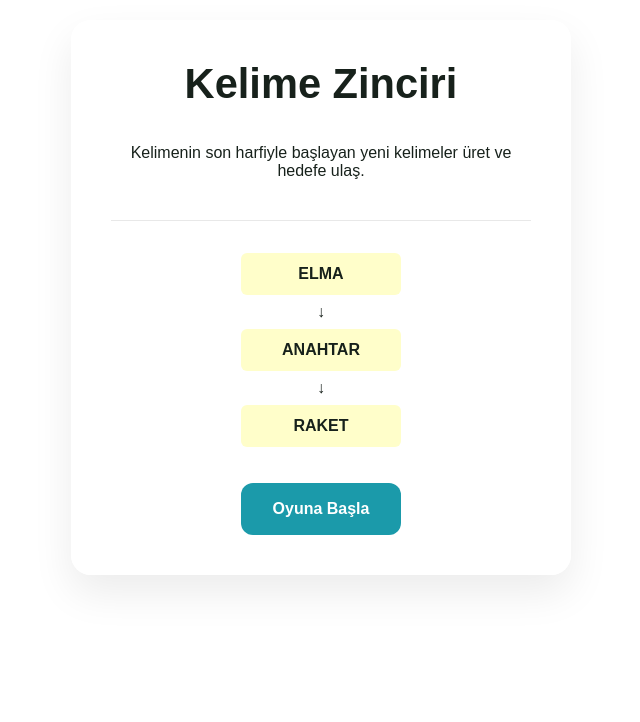
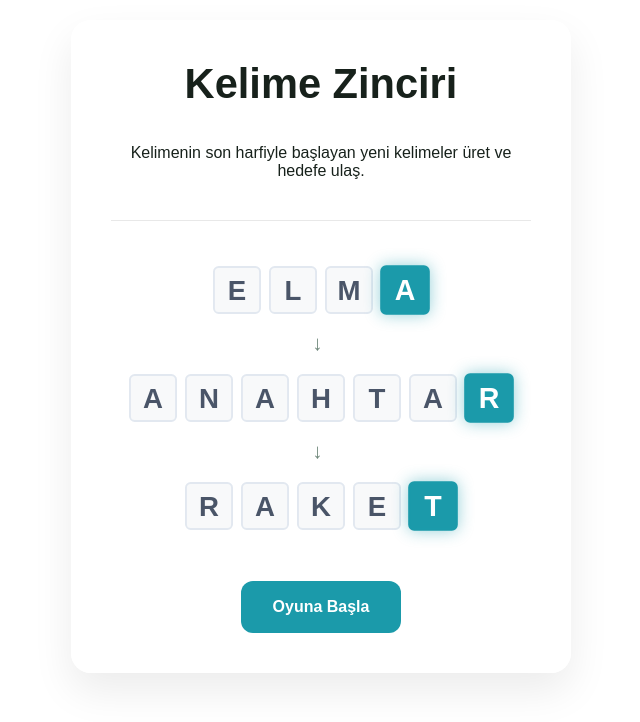
Before and after one commit to idemelisy/kelime-zinciri, a React (Vite) app in the folder web-game/: page / in a window 1280 px wide. Shown: the top 722 px of the page, without its empty margins (319-959 px from the left). Built offline with nearby package versions, Linux system fonts and the light colour scheme.

Commit message:
landing page fix

```diff
--- a/web-game/src/app/App.css
+++ b/web-game/src/app/App.css
@@ -240,7 +240,20 @@ button, input {
     color: var(--secondary);
     box-shadow: 0 0 12px rgba(27, 154, 170, 0.2);
 }
+/* Landing sayfasındaki öğretici zincir dizilimi */
+.tutorial-chain {
+    display: flex;
+    flex-direction: column;
+    align-items: center;
+    gap: 12px;
+    margin: 20px 0;
+    width: 100%;
+}
 
+/* Eski sarı arka planlı kutu tanımını geçersiz kılıyoruz veya siliyoruz */
+.tutorial-card {
+    display: none; /* Artık harf kutuları (tile) kullandığımız için buna gerek kalmadı */
+}
 /* ==========================================
    KELİME ZİNCİRİ ELEMENTLERİ
    ========================================== */
@@ -530,7 +543,7 @@ button, input {
 .tutorial-card {
     min-width: 160px;
     padding: 12px;
-    background: #fffeca;
+    background: #d3d6da;
     border-radius: 6px;
     font-weight: 700;
     text-align: center;
--- a/web-game/src/components/LandingPage.tsx
+++ b/web-game/src/components/LandingPage.tsx
@@ -5,49 +5,56 @@ type LandingPageProps = {
 export default function LandingPage({
     onStart,
 }: LandingPageProps) {
+
+    // Örnek kelimeleri harflerine ayırarak tile şeklinde basacak yardımcı fonksiyon
+    const renderTutorialWord = (word: string) => {
+        const chars = word.split('');
+        return (
+            <div className="wordle-row historical">
+                {chars.map((char, index) => {
+                    const isLastChar = index === chars.length - 1;
+                    return (
+                        <div
+                            key={index}
+                            className={`tile history-tile ${isLastChar ? 'chain-connector' : ''}`}
+                        >
+                            {char}
+                        </div>
+                    );
+                })}
+            </div>
+        );
+    };
+
     return (
         <div className="landing">
-
-            {/* <div className="landing-logo">
-                🔗
-            </div> */}
-
             <h1>Kelime Zinciri</h1>
 
             <p className="landing-subtitle">
                Kelimenin son harfiyle başlayan
-                yeni kelimeler üret ve hedefe ulaş.
+               yeni kelimeler üret ve hedefe ulaş.
             </p>
 
             <div className="landing-divider" />
 
-            {/* <h2>Nasıl Oynanır?</h2> */}
+            {/* 🎯 Yeni Tile Görünümlü Öğretici Alanı */}
+            <div className="tutorial-chain" style={{ gap: '12px', margin: '20px 0' }}>
 
-            <div className="tutorial-chain">
+                {renderTutorialWord("ELMA")}
 
-                <div className="tutorial-card">
-                    ELMA
+                <div className="chain-arrow" style={{ transform: 'rotate(90deg)', margin: '4px 0' }}>
+                    →
                 </div>
 
-                <div className="tutorial-arrow">
-                    ↓
+                {renderTutorialWord("ANAHTAR")}
+
+                <div className="chain-arrow" style={{ transform: 'rotate(90deg)', margin: '4px 0' }}>
+                    →
                 </div>
 
-                <div className="tutorial-card">
-                    ANAHTAR
-                </div>
-
-                <div className="tutorial-arrow">
-                    ↓
-                </div>
-
-                <div className="tutorial-card target-card">
-                    RAKET
-                </div>
+                {renderTutorialWord("RAKET")}
 
             </div>
-
-
 
             <button
                 className="primary-btn"
@@ -55,7 +62,6 @@ export default function LandingPage({
             >
                 Oyuna Başla
             </button>
-
         </div>
     );
 }
```
